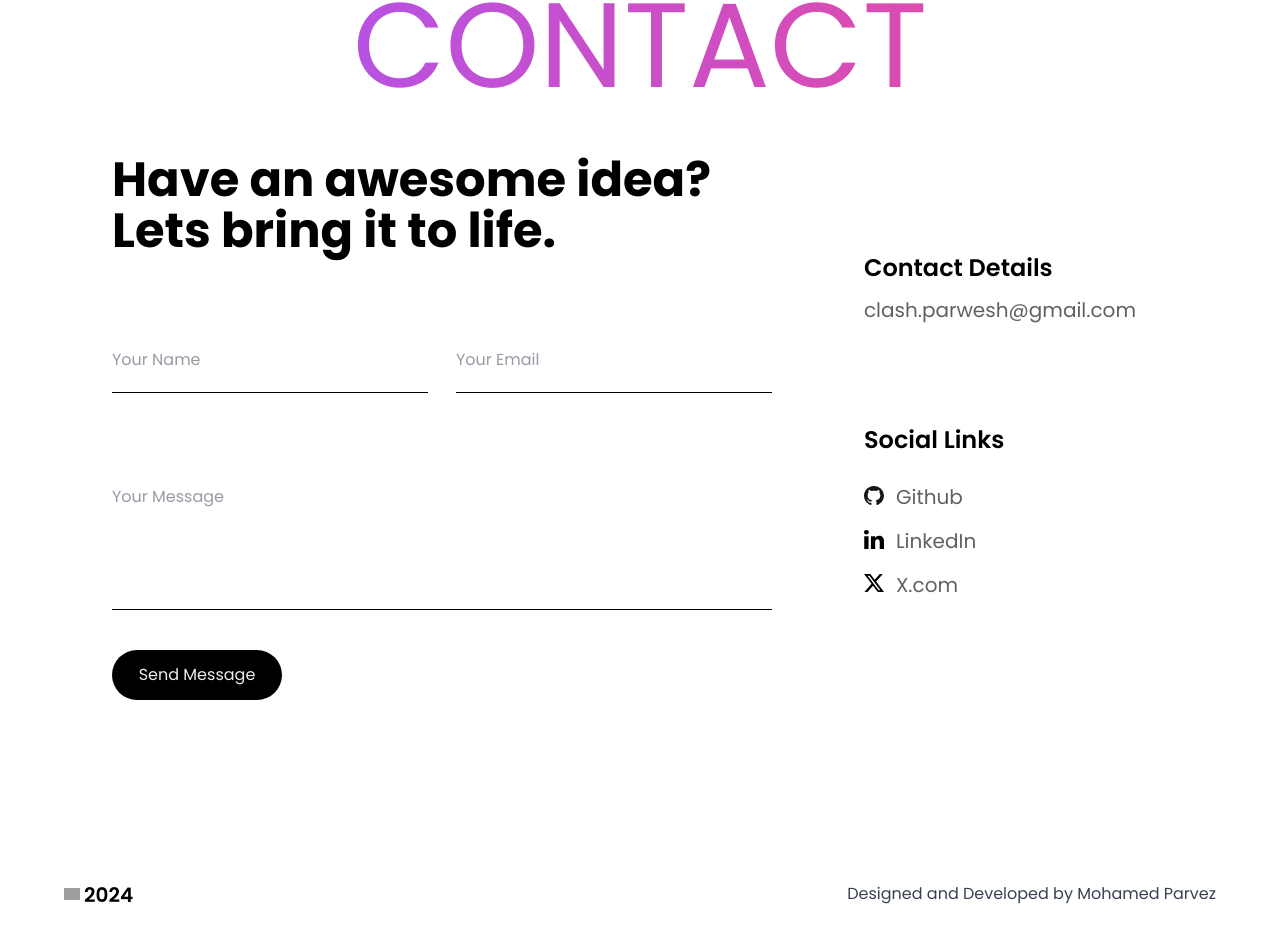
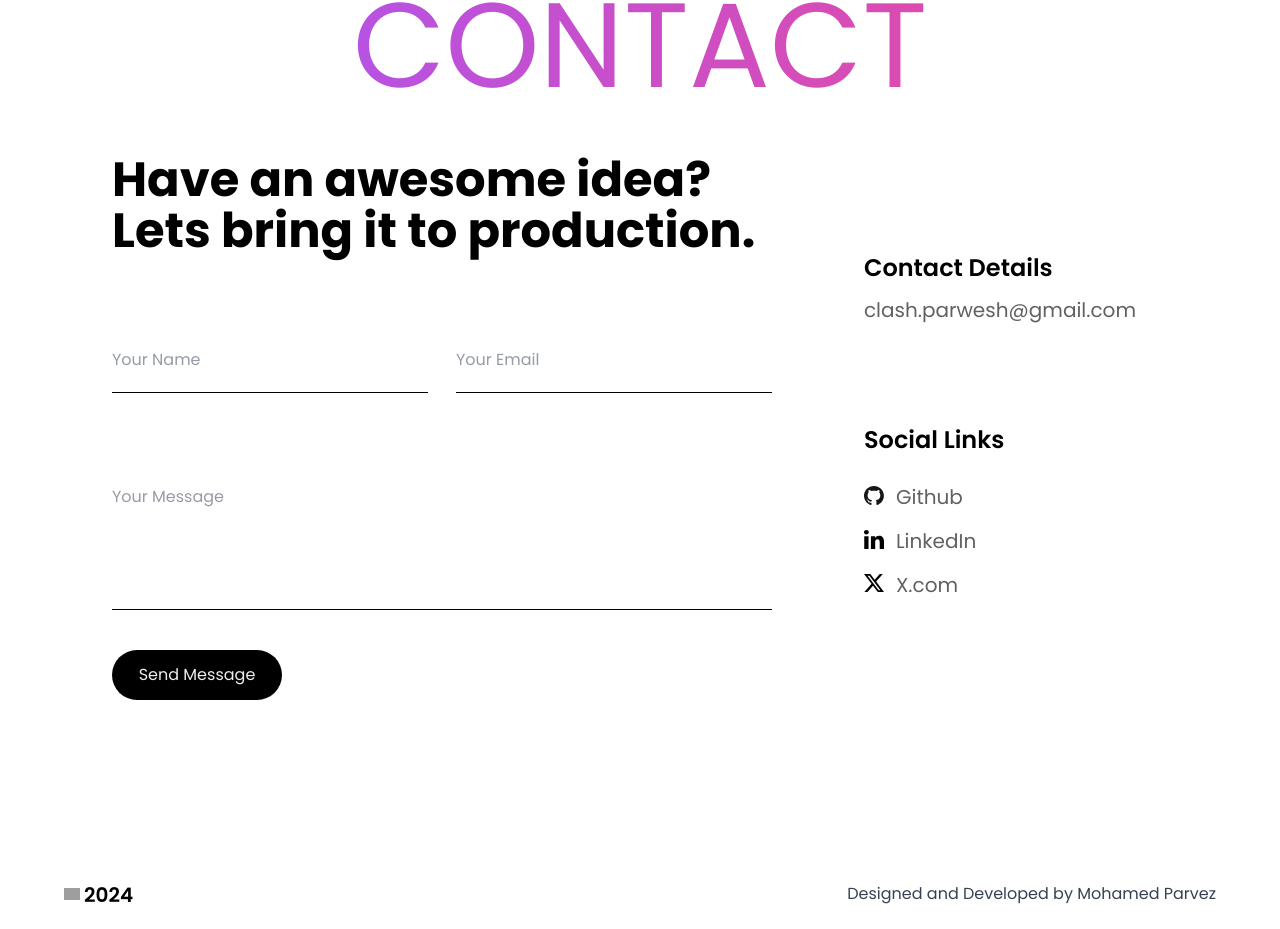
Before and after one commit to Mohamed-Parvez/parvez, a Next.js app: page / in a window 1280 px wide. Shown: the part 4060-4989 px from the top of the page. Built offline with nearby package versions, Linux system fonts and the light colour scheme; grey boxes are pictures that could not be loaded.

Commit message:
updated contact section

```diff
--- a/components/forms/Contact.tsx
+++ b/components/forms/Contact.tsx
@@ -21,7 +21,7 @@ const Contact = () => {
             <div className="flex w-full max-w-[1060px] items-start justify-between">
               <div className="max-w-[660px]">
                 <p className="heading3 md:heading3 lg:heading2 text-black">
-                  Have an awesome idea? Lets bring it to life.
+                  Have an awesome idea? Lets bring it to production.
                 </p>
               </div>
             </div>
```
